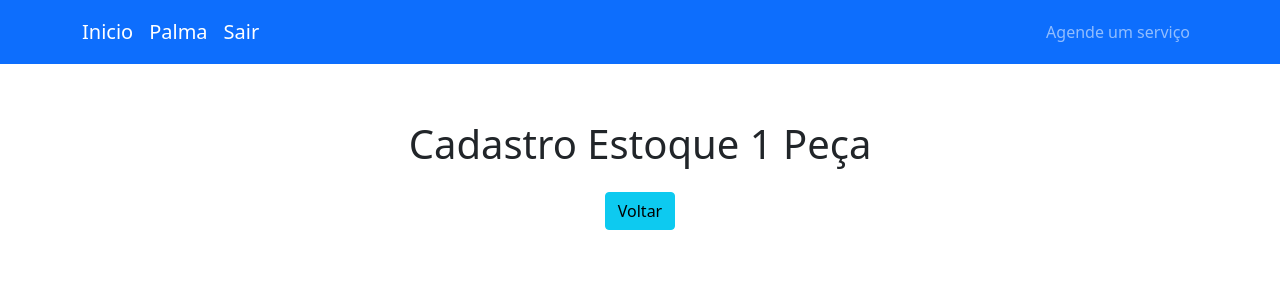
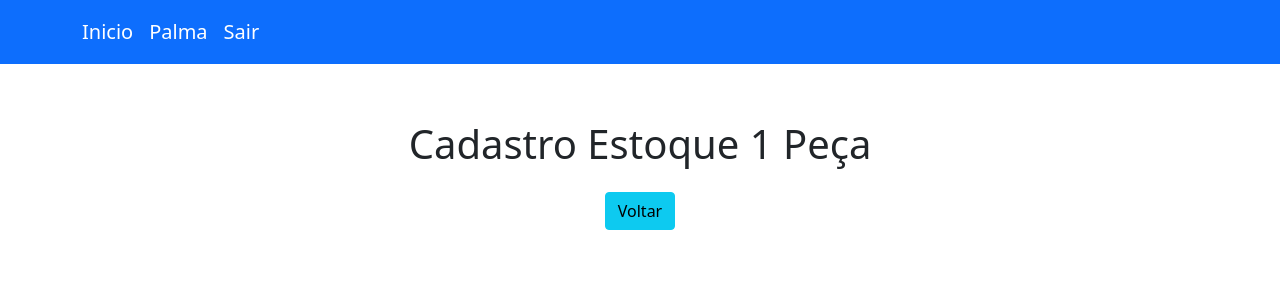
Before and after one commit to Bagbmxt/PalmaPython-Django, a Django app: page /formestoque1peca/ in a window 1280 px wide. Shown: the top 282 px of the page. Run offline with Django 4.2, Linux system fonts and the light colour scheme; a user stored in the database is signed in; some libraries are stand-ins or nearby versions.

Commit message:
arrumando

```diff
--- a/home/views.py
+++ b/home/views.py
@@ -349,7 +349,7 @@ def deleteestoque1peca(request, pk):
 
 def login(request):
     if request.method != 'POST':
-       return render(request, 'login.html ')
+        return render(request, 'login.html')
 
     usuario = request.POST.get('usuario')
     senha = request.POST.get('senha')
--- a/templates/parciais/_nav.html
+++ b/templates/parciais/_nav.html
@@ -33,11 +33,7 @@
         <div class="collapse navbar-collapse" id="navbarResponsive">
             <ul class="navbar-nav ml-auto">
 
-                    {% if user.is_authenticated %}
-                     <li class="nav-item">
-                    <a class="nav-link" href="https://api.whatsapp.com/send?phone=5511930948167&text=Bruno">Agende um serviço</a>
-                           {% endif %}
-                </li>
+
 
                 {% if not user.is_authenticated %}
                 <li class="nav-item">
```
Also changed, not shown: db.sqlite3.
